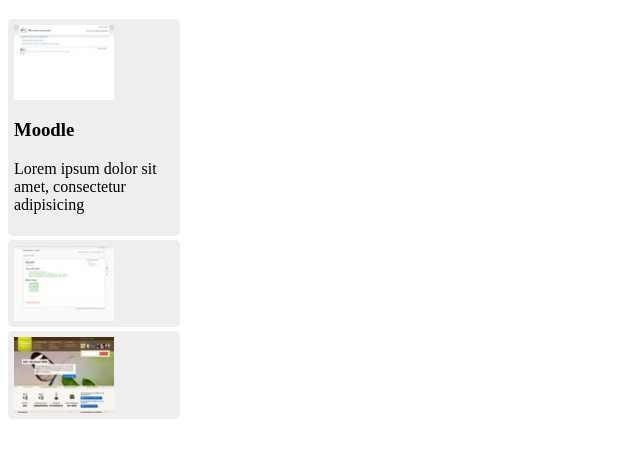
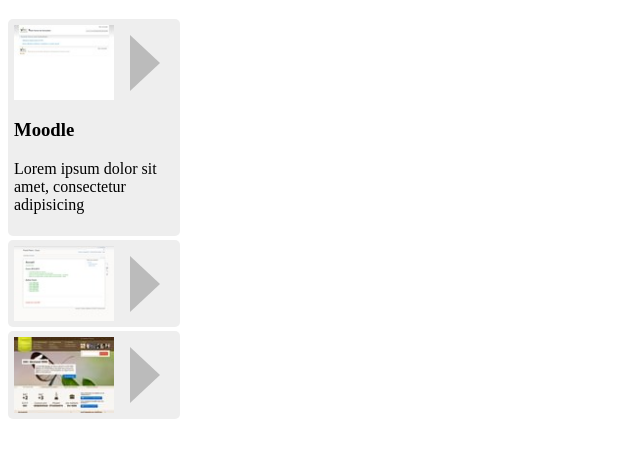
Before and after one commit to MMI-NFC-2026/sae105-r112-tp4-maheyr, a plain HTML site: page index.html in a window 1280 px wide. Shown: the part 61-518 px from the top of the page, without its empty margins (0-640 px from the left). Drawn offline with Linux system fonts and the light colour scheme.

Commit message:
triangle : ajout du triangle CSS

```diff
--- a/src/css/components/accordeon.css
+++ b/src/css/components/accordeon.css
@@ -1,11 +1,9 @@
-/* Les details sont empilés les uns sous les autres */
 .accordeon {
   display: flex;
   flex-direction: column;
   gap: 4px;
 }
 
-/* details (fermé et ouvert) : boîte grise aux coins arrondis */
 details {
   width: 160px;
   padding: 6px;
@@ -13,7 +11,6 @@ details {
   border-radius: 5px;
 }
 
-/* Le summary : l'image à gauche, le triangle à droite */
 .accordeon > details > summary {
   display: flex;
   justify-content: space-between;
@@ -21,13 +18,11 @@ details {
   cursor: pointer;
 }
 
-/* L'image du summary : 100px de large */
 summary img {
   display: block;
   width: 100px;
 }
 
-/* Supprimer le triangle d'origine */
 .accordeon > details > summary {
   list-style: none;
 }
@@ -35,3 +30,12 @@ summary img {
 .accordeon > details > summary::-webkit-details-marker {
   display: none;
 }
+
+.accordeon > details > summary::after {
+  content: "";
+  border-left: 30px solid #bbb;
+  border-top: 28px solid transparent;
+  border-bottom: 28px solid transparent;
+  margin-right: 14px;
+  transition: 0.5s;
+}
```
